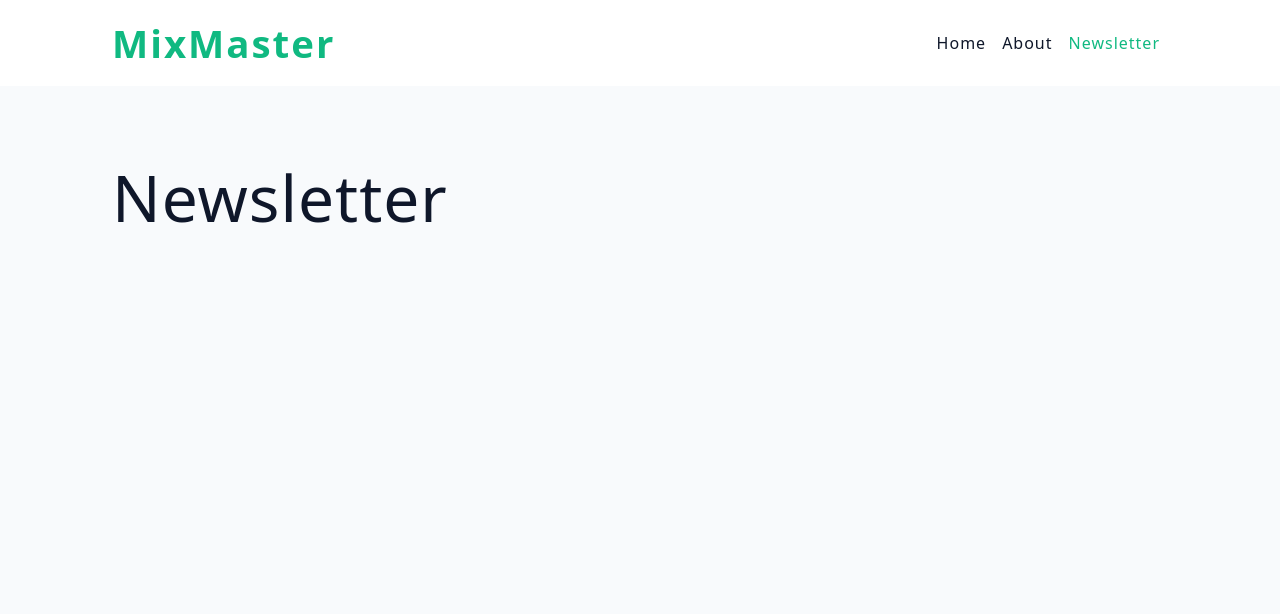
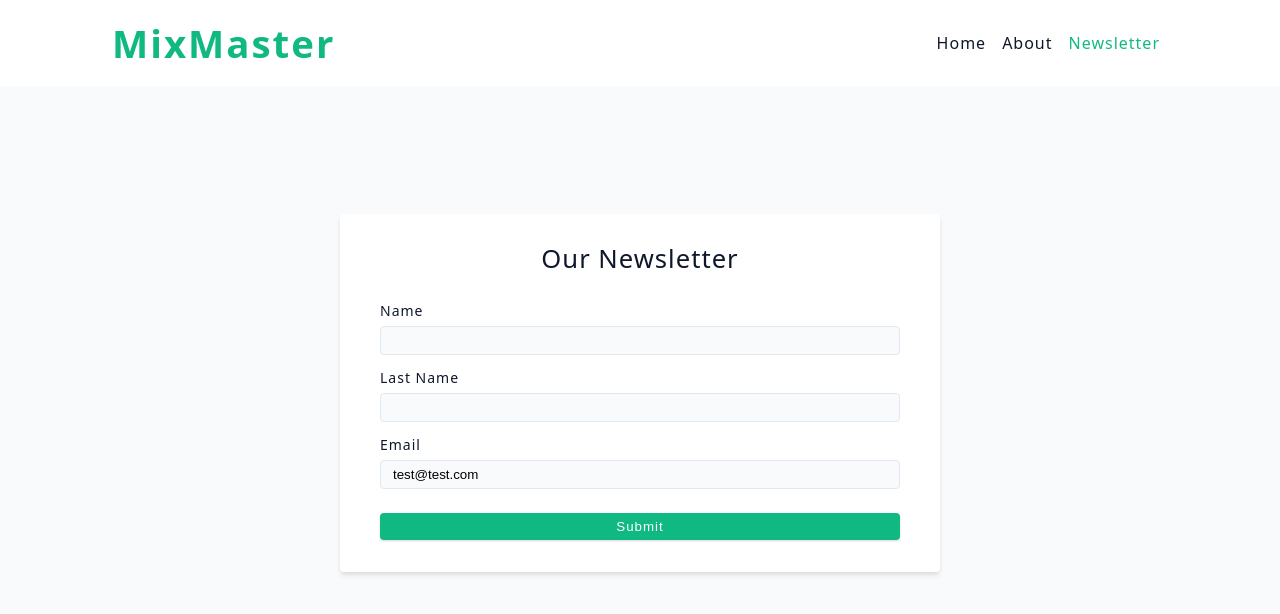
Before and after one commit to matoanbach/MixMaster, a React (Vite) app: page /newsletter in a window 1280 px wide. Shown: the top 614 px of the page. Built offline with nearby package versions, Linux system fonts and the light colour scheme.

Commit message:
Handle Errors

```diff
--- a/src/App.jsx
+++ b/src/App.jsx
@@ -12,6 +12,8 @@
 import { createBrowserRouter, RouterProvider } from "react-router-dom";
 import {loader as landingLoader} from "./pages/Landing";
 import {loader as singleCocktailLoader} from "./pages/Cocktail"
+import { action as newsletterAction } from './pages/Newsletter';
+
 
 const router = createBrowserRouter([
   {
@@ -34,6 +36,7 @@
       {
         path: "newsletter",
         element: <Newsletter/>,
+        action: newsletterAction,
       },
       {
         path: "about",
--- a/src/main.jsx
+++ b/src/main.jsx
@@ -1,11 +1,16 @@
-import React from 'react';
-import ReactDOM from 'react-dom/client';
-import App from './App';
+import React from "react";
+import ReactDOM from "react-dom/client";
+import App from "./App";
+import "react-toastify/dist/ReactToastify.css";
 
-import './index.css';
+import "./index.css";
 
-ReactDOM.createRoot(document.getElementById('root')).render(
+import { ToastContainer } from "react-toastify";
+
+
+ReactDOM.createRoot(document.getElementById("root")).render(
   <React.StrictMode>
+    <ToastContainer position='top-center' autoClose={2000}/>
     <App />
   </React.StrictMode>
 );
--- a/src/pages/Cocktail.jsx
+++ b/src/pages/Cocktail.jsx
@@ -1,21 +1,38 @@
 import React from "react";
 import axios from "axios";
-import { useLoaderData, useParams, Link } from "react-router-dom";
+import { useLoaderData, useParams, Link, Navigate } from "react-router-dom";
 import Wrapper from "../assets/wrappers/CocktailPage";
 const url = "https://www.thecocktaildb.com/api/json/v1/1/lookup.php?i=";
 
-export const loader = async ({params}) => {
-  const {id} = params;
-  const {data} = await axios.get(`${url}${id}`);
-  return {id, data};
-}
+export const loader = async ({ params }) => {
+  const { id } = params;
+  const { data } = await axios.get(`${url}${id}`);
+  return { id, data };
+};
 
 function Cocktail() {
+  const { id, data } = useLoaderData();
 
-  const {id, data} = useLoaderData();
+  if (!data) return <Navigate to="/" />;
   const singleDrink = data.drinks[0];
-  const {strDrink: name, strDrinkThumb:image, strAlcoholic:info, strCategory:category, strGlass:glass, strInstructions: instructions } = singleDrink;
-  return <Wrapper>
+  const {
+    strDrink: name,
+    strDrinkThumb: image,
+    strAlcoholic: info,
+    strCategory: category,
+    strGlass: glass,
+    strInstructions: instructions,
+  } = singleDrink;
+
+  const validIngredients = Object.keys(singleDrink)
+    .filter(
+      (key) => key.startsWith("strIngredient") && singleDrink[key] !== null
+    )
+    .map((key) => singleDrink[key]);
+  console.log(validIngredients);
+
+  return (
+    <Wrapper>
       <header>
         <Link to="/" className="btn">
           back home
@@ -23,7 +40,7 @@
         <h3>{name}</h3>
       </header>
       <div className="drink">
-      <img src={image} alt={name} className="img"/>
+        <img src={image} alt={name} className="img" />
         <div className="drink-info">
           <p>
             <span className="drink-data">name :</span>
@@ -38,6 +55,17 @@
             {info}
           </p>
           <p>
+            <span className="drink-data">ingredients :</span>
+            {validIngredients.map((item, index) => {
+              return (
+                <span className="ing" key={item}>
+                  {item}
+                  {index < validIngredients.length - 1 ? "," : ""}
+                </span>
+              );
+            })}
+          </p>
+          <p>
             <span className="drink-data">glass :</span>
             {glass}
           </p>
@@ -45,10 +73,10 @@
             <span className="drink-data">instructions :</span>
             {instructions}
           </p>
-
         </div>
       </div>
-  </Wrapper>;
+    </Wrapper>
+  );
 }
 
 export default Cocktail;
--- a/src/pages/Newsletter.jsx
+++ b/src/pages/Newsletter.jsx
@@ -1,9 +1,80 @@
-import React from 'react'
+import { Form, redirect } from "react-router-dom";
+import axios from "axios";
+import { toast } from "react-toastify";
+
+const url = "https://www.course-api.com/cocktails-newsletter";
+
+export const action = async ({ request }) => {
+  const formData = await request.formData();
+  const data = Object.fromEntries(formData);
+
+  try {
+    const response = await axios.post(url, data);
+    console.log(response);
+    toast.success(response);
+    return redirect("/");
+  } catch (error) {
+    console.log(error);
+    toast.error(error?.response?.data?.msg);
+    return error;
+  }
+};
 
 function Newsletter() {
   return (
-    <h1>Newsletter</h1>
-  )
+    <Form className="form" method="POST">
+      <h4 style={{ textAlign: "center", marginBottom: "2rem" }}>
+        our newsletter
+      </h4>
+      {/* name */}
+      <div className="form-row">
+        <label htmlFor="name" className="form-label">
+          name
+        </label>
+        <input
+          type="text"
+          className="form-input"
+          name="name"
+          id="name"
+          required
+        />
+      </div>
+      {/* last name */}
+      <div className="form-row">
+        <label htmlFor="lastName" className="form-label">
+          last name
+        </label>
+        <input
+          type="text"
+          className="form-input"
+          name="lastName"
+          id="lastName"
+          required
+        />
+      </div>
+      {/* name */}
+      <div className="form-row">
+        <label htmlFor="email" className="form-label">
+          email
+        </label>
+        <input
+          type="email"
+          className="form-input"
+          name="email"
+          id="email"
+          required
+          defaultValue="test@test.com"
+        />
+      </div>
+      <button
+        type="submit"
+        className="btn btn-block"
+        style={{ marginTop: "0.5rem" }}
+      >
+        submit
+      </button>
+    </Form>
+  );
 }
 
-export default Newsletter
+export default Newsletter;
```
Lines whose indentation alone changed are shown as unchanged.
